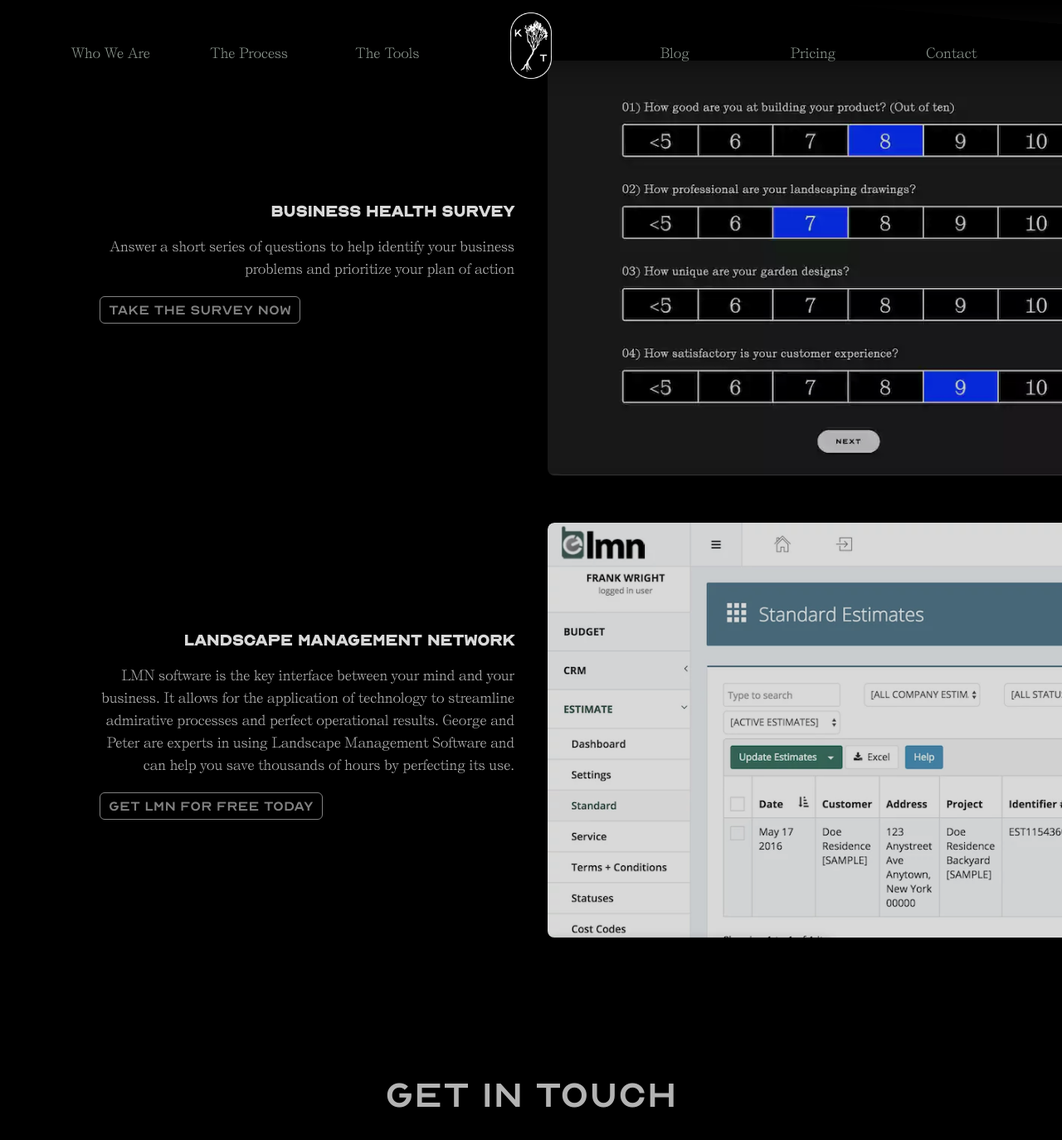
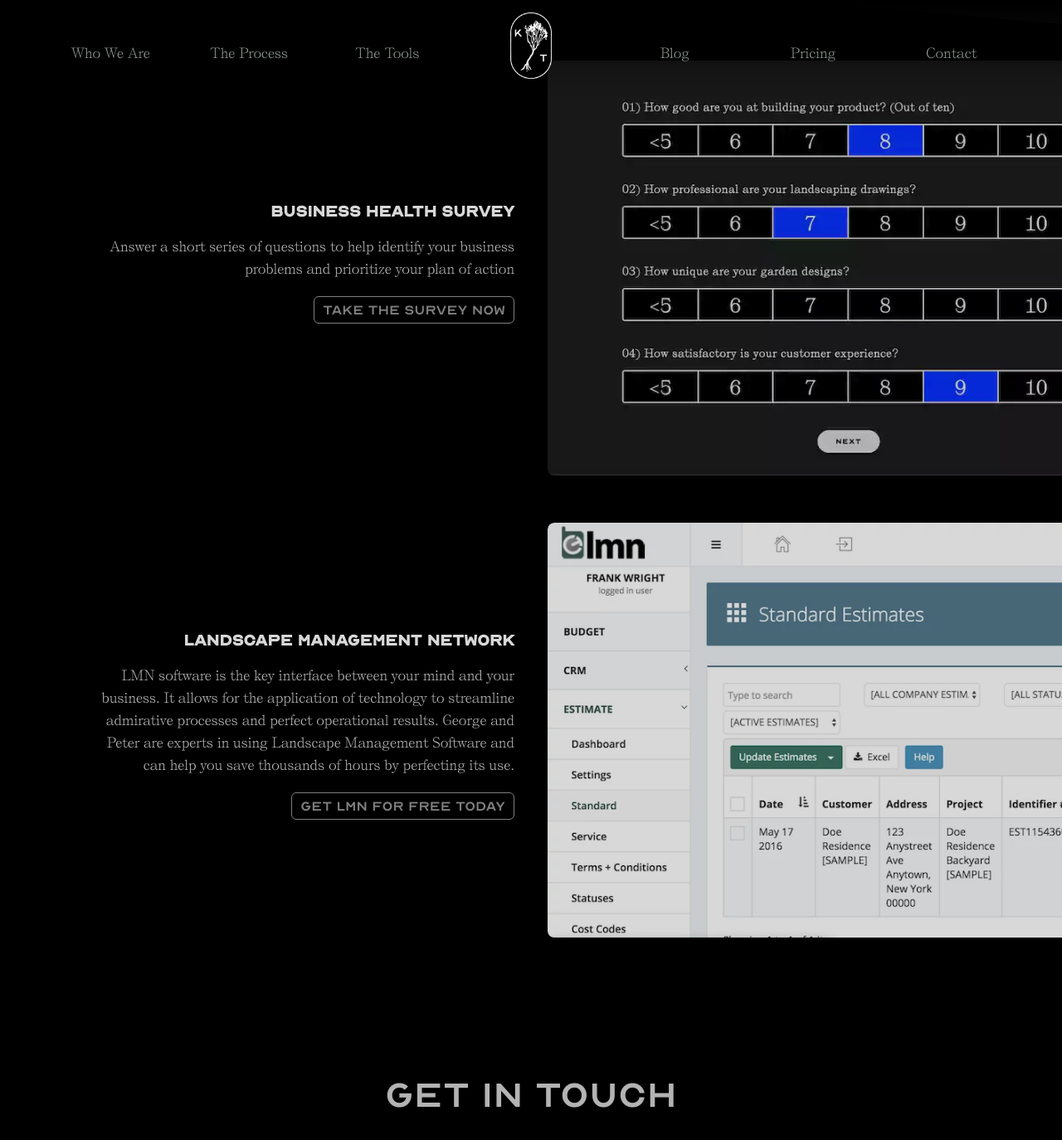
Before and after one commit to qjack001/Knowledge-Tree-Consulting, a Jekyll site: the page built from index.html, in a window 1280 px wide and 1400 px high, scrolled down 3916 px. Shown: the top 1374 px of the window at 83% size. Built offline with Jekyll 4.4.1, drawn with Linux system fonts in a browser that asks for light colours; some web fonts are replaced.

Commit message:
Small fixes

```diff
--- a/blog.html
+++ b/blog.html
@@ -9,7 +9,6 @@
     <a href="{{ site.baseurl }}{{ post.url }}">
         <div class="blog-grid-image" style="background-image: url('{{ site.baseurl }}{{ post.image }}');"></div>
         <h3>{{ post.title }}</h3>
-        <p>{{ post.content | strip_html }}</p>
     </a>
 {% endfor %}
 </div>
--- a/style.css
+++ b/style.css
@@ -313,7 +313,7 @@
     transition: opacity 0.2s linear;
 }
 
-.tools-link
+.tool-link
 {
 	margin: 20px 0;
 	float: right;
@@ -725,10 +725,10 @@
     color: #fff;
     border-radius: 8px;
     width: 100%;
-    height: 400px;
     overflow: hidden;
     text-decoration: none;
-    text-align: left;
+	text-align: left;
+	padding-bottom: 20px;
     transition: all 0.2s ease;
 }
 
```
